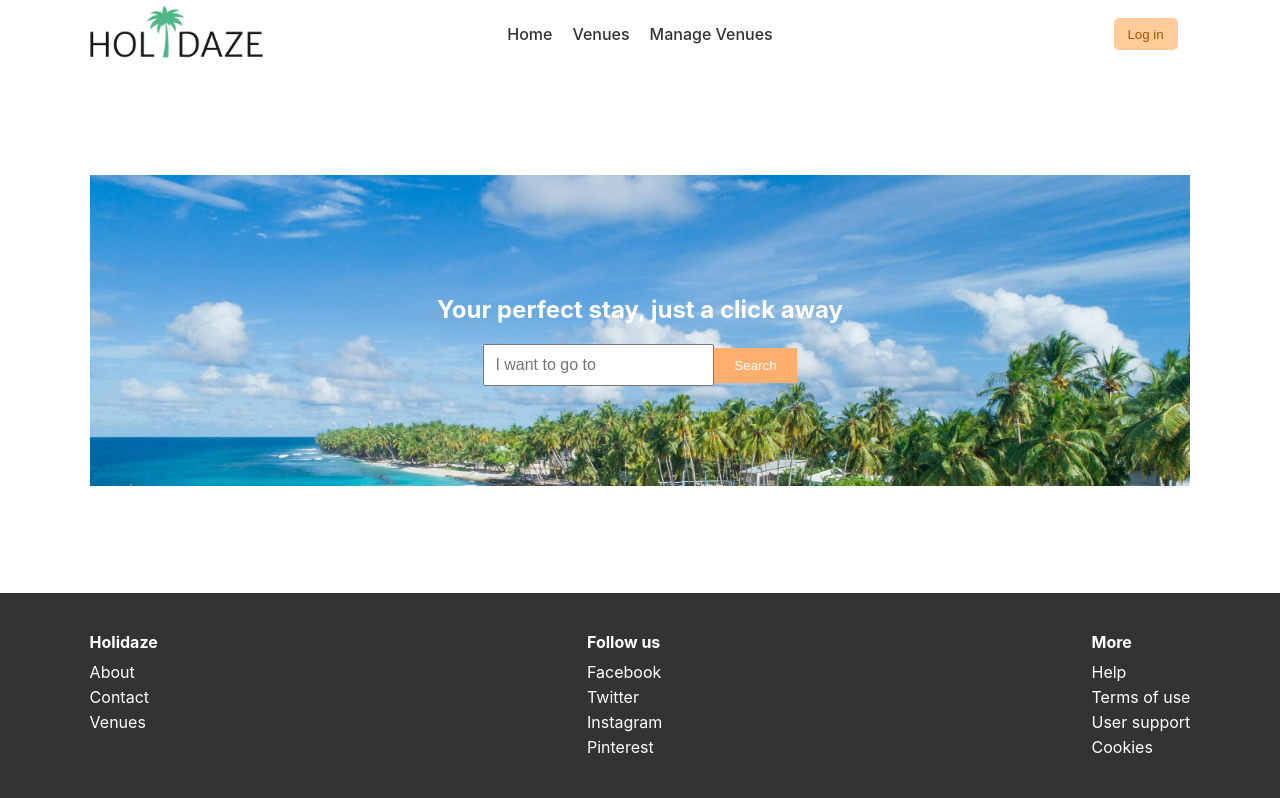
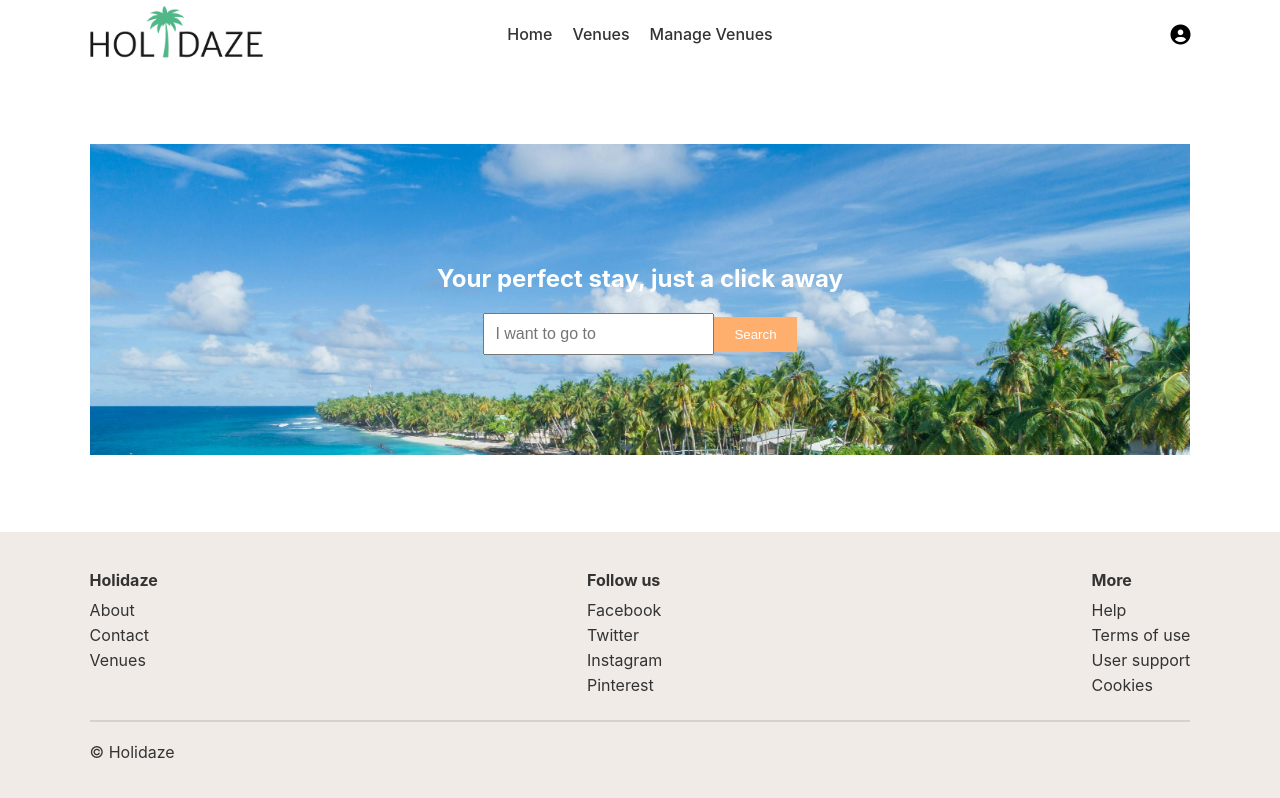
Before and after one commit to VeronicaOS/Project-Exam-2, a React (Create React App) app in the folder holidaze/: page / in a window 1280 px wide. Built offline with nearby package versions, Linux system fonts and the light colour scheme.

Commit message:
footer and header

```diff
--- a/holidaze/src/components/footer/footer.jsx
+++ b/holidaze/src/components/footer/footer.jsx
@@ -4,6 +4,7 @@ import styles from "./footer.module.css";
 const Footer = () => {
     return (
         <footer className={styles.footer}>
+            <div className={styles.footerNav}>
                 <div className={styles.section}>
                     <p>Holidaze</p>
                     <a href="#">About</a>
@@ -24,6 +25,11 @@ const Footer = () => {
                     <a href="#">User support</a>
                     <a href="#">Cookies</a>
                 </div>
+            </div>
+            <div className={styles.copyright}>
+                <div className={styles.line}></div>
+                <p>© Holidaze</p>
+            </div>
         </footer>
     );
 };
--- a/holidaze/src/components/footer/footer.module.css
+++ b/holidaze/src/components/footer/footer.module.css
@@ -1,9 +1,12 @@
 .footer {
+    background-color: #f0ebe7;
+    padding: 3% 7%;
+    color: #333;
+}
+
+.footerNav {
     display: flex;
     justify-content: space-between;
-    background-color: #333;
-    color: white;
-    padding: 3% 7%;
 }
 
 .section {
@@ -17,7 +20,25 @@
 
 .section a {
     display: block;
-    color: white;
+    color: #333;
     text-decoration: none;
     margin-bottom: 5px;
 }
+
+.copyright p {
+    margin: 1rem 0 0 0;
+}
+
+.line {
+    width: 100%;
+    height: 0.1rem;
+    background-color: #d7d0cc;
+    margin: 20px 0;
+}
+
+/* MEDIA QUERIES MOBILE */
+@media only screen and (min-width: 0px) and (max-width: 767px) {
+    .footer {
+        padding: 7%;
+    }
+}
--- a/holidaze/src/components/header/header.jsx
+++ b/holidaze/src/components/header/header.jsx
@@ -35,22 +35,28 @@ const Header = () => {
                 </Link>
             </nav>
             <div className={styles.headerRight}>
-                <button className={styles.logbutton}>Log in</button>
-            </div>
+                <i class="fa fa-user-circle fa-lg" aria-hidden="true"></i>
                 <div
                     className={styles.hamburger}
                     id="hamburger"
                     onClick={toggleMenu}
                 >
                     <span
-                    className={`${styles.bar} ${isMenuOpen ? styles.bar1 : ""}`}
+                        className={`${styles.bar} ${
+                            isMenuOpen ? styles.bar1 : ""
+                        }`}
                     ></span>
                     <span
-                    className={`${styles.bar} ${isMenuOpen ? styles.bar2 : ""}`}
+                        className={`${styles.bar} ${
+                            isMenuOpen ? styles.bar2 : ""
+                        }`}
                     ></span>
                     <span
-                    className={`${styles.bar} ${isMenuOpen ? styles.bar3 : ""}`}
+                        className={`${styles.bar} ${
+                            isMenuOpen ? styles.bar3 : ""
+                        }`}
                     ></span>
+                </div>
             </div>
         </header>
     );
--- a/holidaze/src/components/header/header.module.css
+++ b/holidaze/src/components/header/header.module.css
@@ -37,7 +37,7 @@
 
 .bar {
     width: 25px;
-    height: 3px;
+    height: 2.5px;
     background-color: #333;
     margin: 2px 0;
     transition: 0.4s;
@@ -67,16 +67,6 @@
     justify-content: flex-end;
 }
 
-.logbutton {
-    background-color: #ffcc99;
-    color: #a65400;
-    border: none;
-    border-radius: 5px;
-    margin: 5%;
-    width: 4rem;
-    height: 2rem;
-}
-
 /* MEDIA QUERIES MOBILE & IPAD */
 @media only screen and (min-width: 0px) and (max-width: 1180px) {
     /* Hide navigation and login button container on smaller screens */
@@ -90,6 +80,7 @@
         flex-direction: column;
         justify-content: center;
         height: 24px;
+        margin-left: 0.5rem;
     }
 
     /* Open the navigation menu and display login button inside the menu */
@@ -111,4 +102,8 @@
         color: white;
         text-decoration: none;
     }
+
+    .headerRight i {
+        line-height: 1.5rem;
+    }
 }
```
Lines whose indentation alone changed are shown as unchanged.
